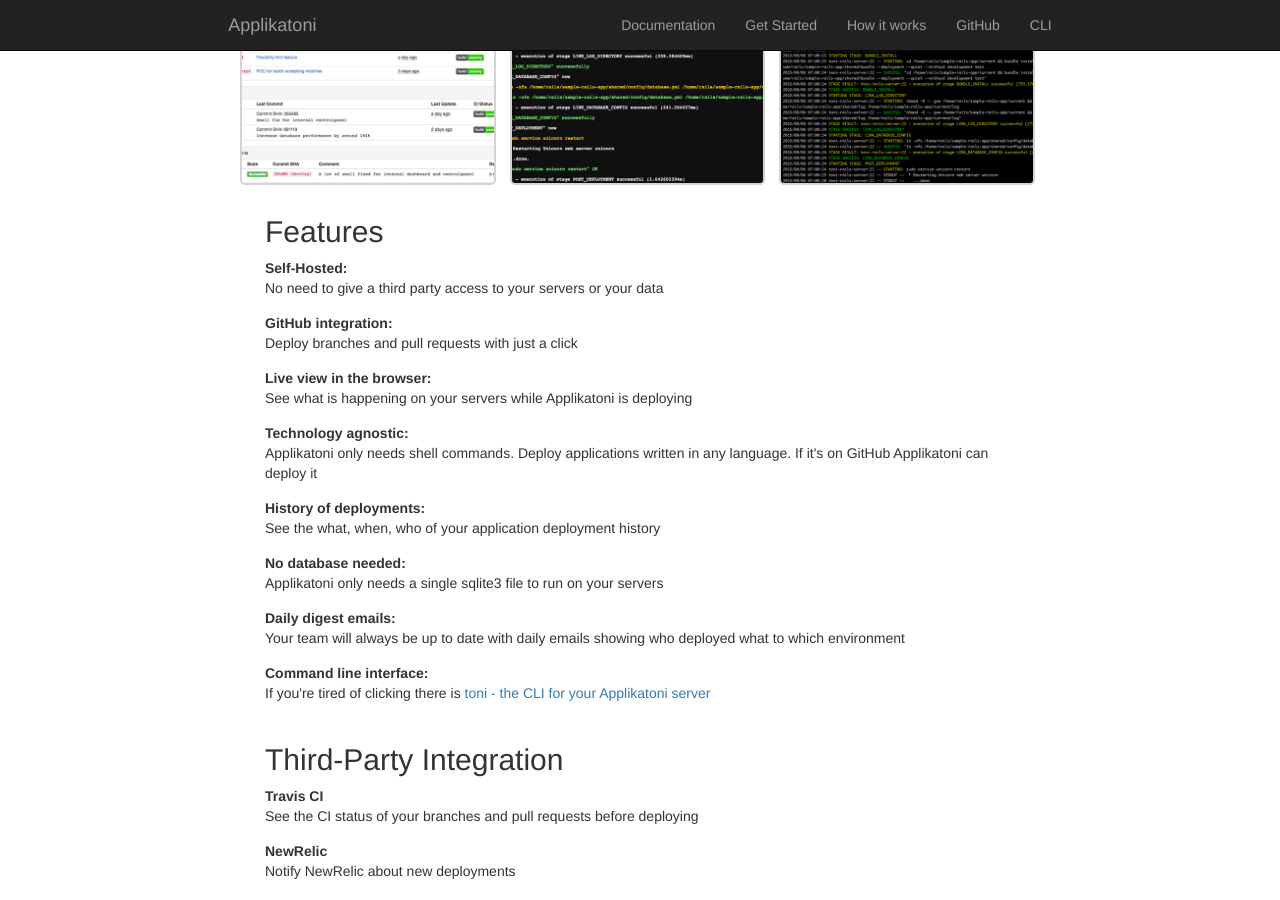
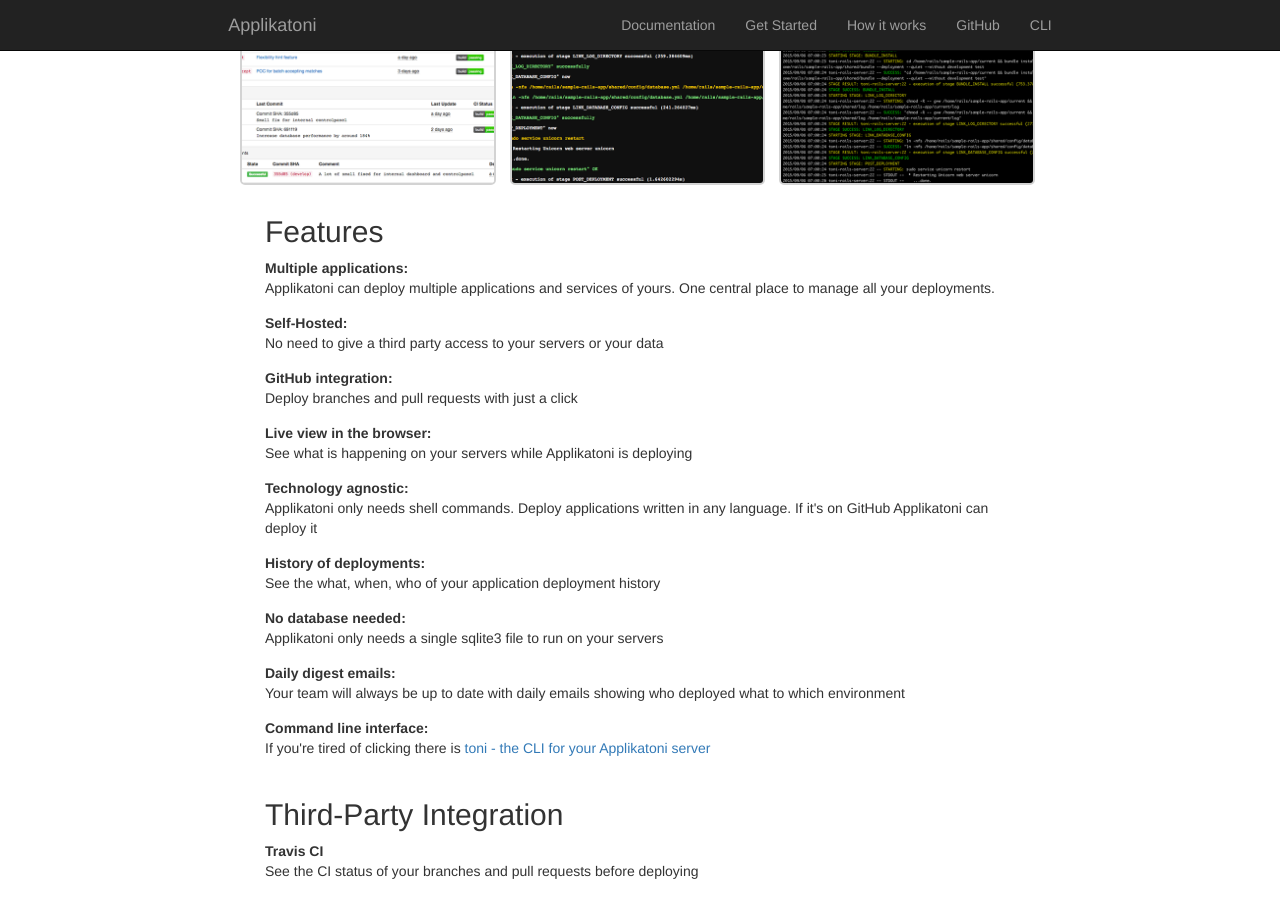
Before and after one commit to applikatoni/applikatoni.github.io, a Jekyll site: the page built from index.html, in a window 1280 px wide and 900 px high, scrolled down 1223 px. Built offline with Jekyll 4.4.1, drawn with Linux system fonts in a browser that asks for light colours; nearby versions of some CDN libraries; Markdown is read by kramdown in place of the engine named in the settings.

Commit message:
Add multiple applications feature to front page

```diff
--- a/index.html
+++ b/index.html
@@ -60,6 +60,7 @@
     <div class="col-md-offset-2 col-md-8">
       <h2>Features</h2>
       <dl>
+        <dt>Multiple applications:</dt><dd>Applikatoni can deploy multiple applications and services of yours. One central place to manage all your deployments.</dd>
         <dt>Self-Hosted:</dt><dd>No need to give a third party access to your servers or your data</dd>
         <dt>GitHub integration:</dt><dd>Deploy branches and pull requests with just a click</dd>
         <dt>Live view in the browser:</dt><dd>See what is happening on your servers while Applikatoni is deploying</dd>
```
